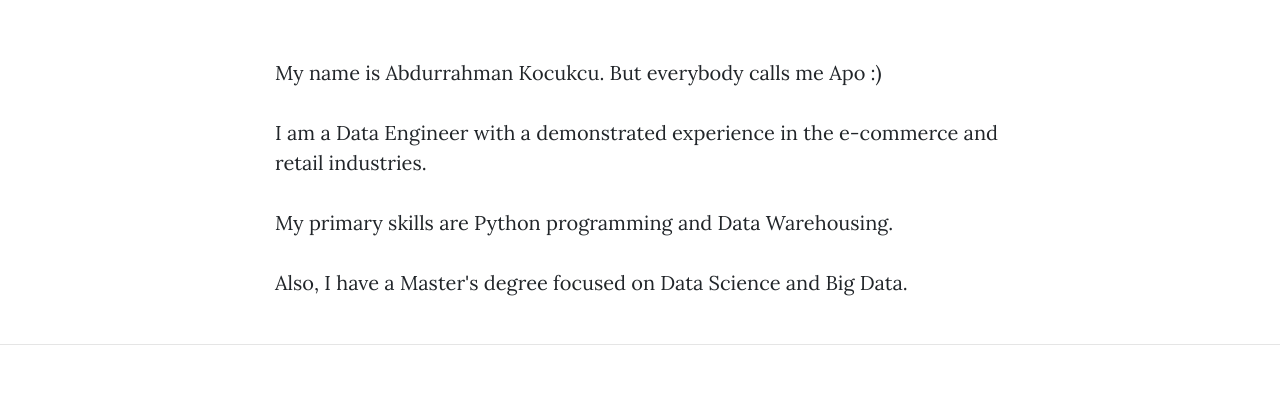
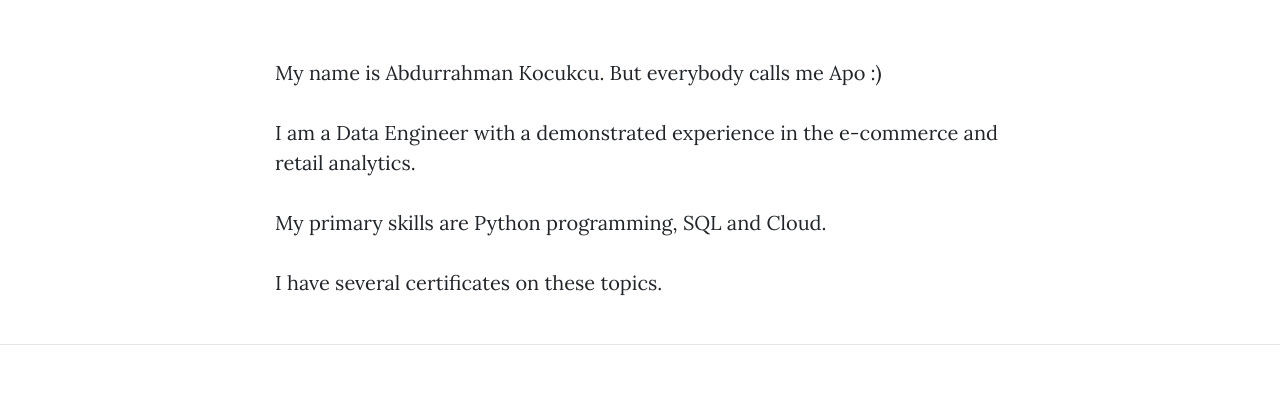
Before and after one commit to akocukcu/akocukcu.github.io, a website: page about.html in a window 1280 px wide. Shown: the part 554-952 px from the top of the page. Drawn offline with nearby package versions, Linux system fonts and the light colour scheme.

Commit message:
Update about.html

```diff
--- a/about.html
+++ b/about.html
@@ -66,9 +66,9 @@
     <div class="row">
       <div class="col-lg-8 col-md-10 mx-auto">
         <p>My name is Abdurrahman Kocukcu. But everybody calls me Apo :) </p>
-        <p>I am a Data Engineer with a demonstrated experience in the e-commerce and retail industries.</p>
-        <p>My primary skills are  Python programming and Data Warehousing.</p>
-        <p>Also, I have a Master's degree focused on Data Science and Big Data.</p>
+        <p>I am a Data Engineer with a demonstrated experience in the e-commerce and retail analytics.</p>
+        <p>My primary skills are Python programming, SQL and Cloud.</p>
+        <p>I have several certificates on these topics.</p>
       </div>
     </div>
   </div>
```
